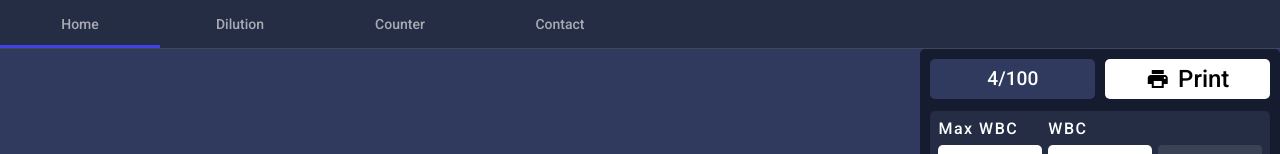
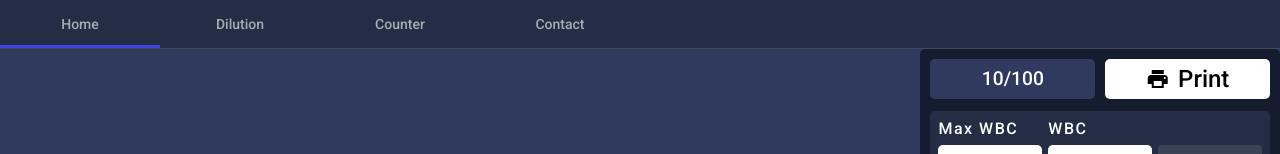
Before and after one commit to pavlikbond/skiptocyte-angular-2.0, an Angular app: page /differential in a window 1280 px wide. Shown: the top 154 px of the page. Built offline with nearby package versions, Linux system fonts and the light colour scheme.

Commit message:
clear btn function

```diff
--- a/src/app/differential/numpad/numpad.component.html
+++ b/src/app/differential/numpad/numpad.component.html
@@ -1,6 +1,6 @@
 <div class="controls-container">
   <div class="max-print-container flex">
-    <div class="max-wbc-ratio">4/{{ maxWbc }}</div>
+    <div class="max-wbc-ratio">{{ currentCount }}/{{ maxWbc }}</div>
     <button class="print-btn">
       <mat-icon>print</mat-icon><span>Print</span>
     </button>
@@ -55,7 +55,9 @@
     <button class="numpad-item invis-mobile"><span>.</span></button>
   </div>
   <div class="numpad-grid mt-4">
-    <button class="ctrl-btns clear">Clear</button>
+    <button class="ctrl-btns clear" (click)="clearBtnHandler($event)">
+      Clear
+    </button>
     <button class="ctrl-btns increase">+</button>
     <button class="ctrl-btns decrease">-</button>
   </div>
--- a/src/app/differential/numpad/numpad.component.ts
+++ b/src/app/differential/numpad/numpad.component.ts
@@ -1,4 +1,5 @@
-import { Component, OnInit } from '@angular/core';
+import { CloseScrollStrategy } from '@angular/cdk/overlay';
+import { Component, OnInit, ViewEncapsulation } from '@angular/core';
 
 @Component({
   selector: 'app-numpad',
@@ -6,7 +7,8 @@ import { Component, OnInit } from '@angular/core';
   styleUrls: ['./numpad.component.scss'],
 })
 export class NumpadComponent implements OnInit {
-  maxWbc: number = 100;
+  maxWbc: string = '100';
+  currentCount: number = 10;
 
   constructor() {}
 
@@ -16,6 +18,7 @@ export class NumpadComponent implements OnInit {
     var charCode = event.which ? event.which : event.keyCode;
     // Only Numbers 0-9
     if (event.target.value.length > 5) {
+      event.preventDefault();
       return false;
     }
     if (charCode < 48 || charCode > 57) {
@@ -32,6 +35,11 @@ export class NumpadComponent implements OnInit {
       event.preventDefault();
       return false;
     }
-    return true;
+    if (event.keyCode) return true;
+    return;
+  }
+
+  clearBtnHandler(event: any) {
+    this.currentCount = 0;
   }
 }
--- a/src/styles.scss
+++ b/src/styles.scss
@@ -5,7 +5,7 @@
 
 $grey: #e5e5e5;
 
-*{
+* {
   box-sizing: border-box;
 }
 
```
